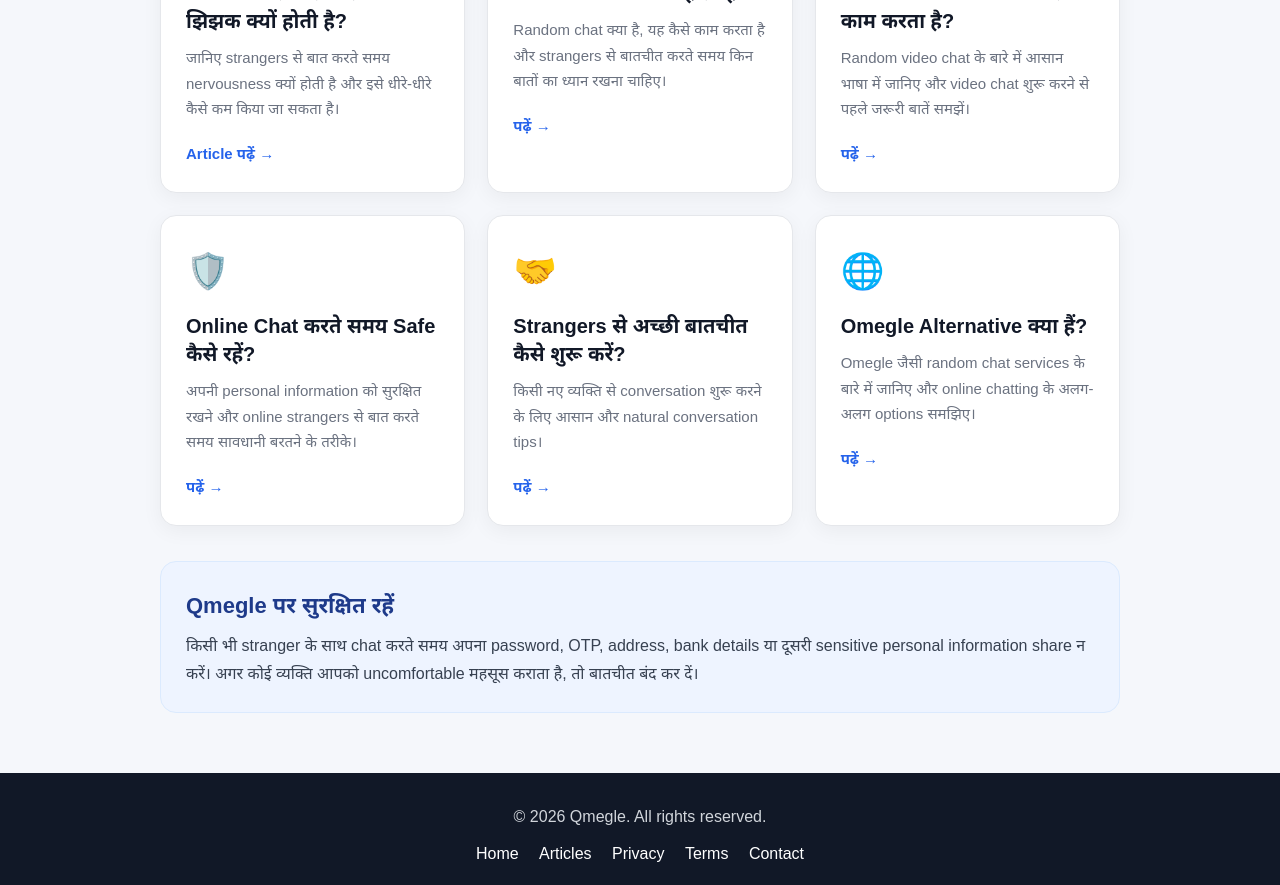
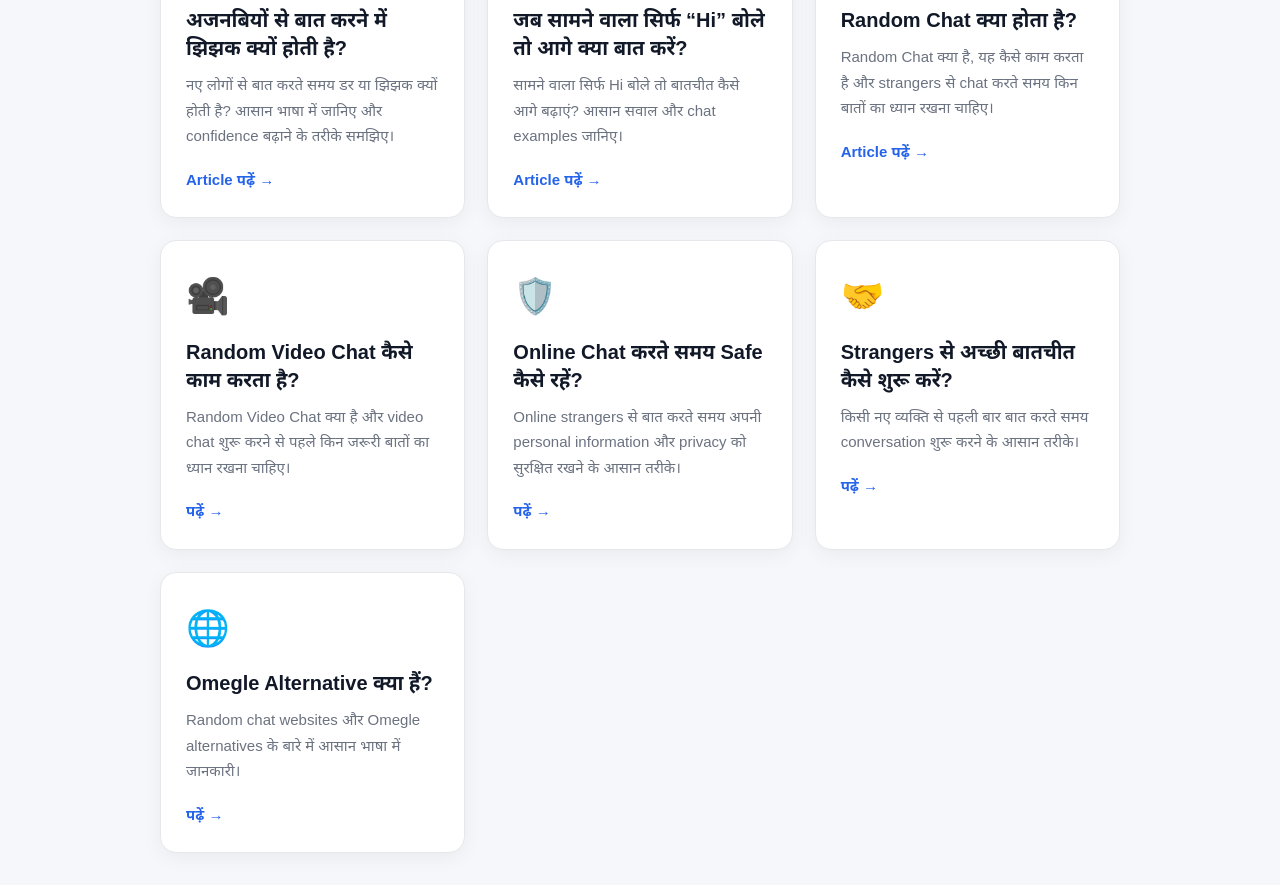
Before and after one commit to gajananbhadange842-cmyk/Qmegle, a website: page articles/index.html in a window 1280 px wide. Shown: the part 495-1380 px from the top of the page. Drawn offline with Linux system fonts and the light colour scheme.

Commit message:
Update index.html

````diff
--- a/articles/index.html
+++ b/articles/index.html
@@ -1,12 +1,10 @@
+```html
 <!DOCTYPE html>
 <html lang="hi">
 <head>
   <meta charset="UTF-8">
 
-  <meta
-    name="viewport"
-    content="width=device-width, initial-scale=1.0"
-  >
+  <meta name="viewport" content="width=device-width, initial-scale=1.0">
 
   <title>
     Qmegle Hindi Articles – Chat, Friendship & Online Safety
@@ -14,7 +12,7 @@
 
   <meta
     name="description"
-    content="Qmegle के Hindi Articles पढ़ें। Random video chat, strangers से बात करना, online friendship और online safety के बारे में आसान जानकारी।"
+    content="Qmegle के Hindi Articles पढ़ें। Random chat, strangers से बात करना, online friendship और online safety के बारे में आसान जानकारी।"
   >
 
   <link
@@ -30,10 +28,7 @@
     }
 
     body {
-      font-family:
-        Arial,
-        "Noto Sans Devanagari",
-        sans-serif;
+      font-family: Arial, "Noto Sans Devanagari", sans-serif;
       background: #f5f7fb;
       color: #222;
       line-height: 1.7;
@@ -113,8 +108,7 @@
 
     .articles-grid {
       display: grid;
-      grid-template-columns:
-        repeat(3, 1fr);
+      grid-template-columns: repeat(3, 1fr);
       gap: 22px;
     }
 
@@ -123,17 +117,13 @@
       border-radius: 16px;
       padding: 25px;
       border: 1px solid #e5e7eb;
-      box-shadow:
-        0 5px 20px rgba(0, 0, 0, 0.05);
-      transition:
-        transform 0.2s ease,
-        box-shadow 0.2s ease;
+      box-shadow: 0 5px 20px rgba(0, 0, 0, 0.05);
+      transition: transform 0.2s ease, box-shadow 0.2s ease;
     }
 
     .article-card:hover {
       transform: translateY(-4px);
-      box-shadow:
-        0 10px 25px rgba(0, 0, 0, 0.09);
+      box-shadow: 0 10px 25px rgba(0, 0, 0, 0.09);
     }
 
     .article-icon {
@@ -200,8 +190,7 @@
 
     @media (max-width: 800px) {
       .articles-grid {
-        grid-template-columns:
-          repeat(2, 1fr);
+        grid-template-columns: repeat(2, 1fr);
       }
 
       .hero h1 {
@@ -254,14 +243,12 @@
   <header>
     <div class="header-inner">
 
-      <a
-        href="/"
-        class="logo"
-      >
+      <a href="/" class="logo">
         Qmegle
       </a>
 
       <nav>
+
         <a href="/">
           Home
         </a>
@@ -269,6 +256,7 @@
         <a href="/articles/">
           Articles
         </a>
+
       </nav>
 
     </div>
@@ -315,8 +303,8 @@
         </h2>
 
         <p>
-          जानिए strangers से बात करते समय nervousness
-          क्यों होती है और इसे धीरे-धीरे कैसे कम किया जा सकता है।
+          नए लोगों से बात करते समय डर या झिझक क्यों होती है?
+          आसान भाषा में जानिए और confidence बढ़ाने के तरीके समझिए।
         </p>
 
         <a
@@ -334,6 +322,33 @@
       <article class="article-card">
 
         <div class="article-icon">
+          👋
+        </div>
+
+        <h2>
+          जब सामने वाला सिर्फ “Hi” बोले तो आगे क्या बात करें?
+        </h2>
+
+        <p>
+          सामने वाला सिर्फ Hi बोले तो बातचीत कैसे आगे बढ़ाएं?
+          आसान सवाल और chat examples जानिए।
+        </p>
+
+        <a
+          href="/articles/hi-ke-baad-kya-baat-kare.html"
+          class="read-more"
+        >
+          Article पढ़ें →
+        </a>
+
+      </article>
+
+
+      <!-- ARTICLE 3 -->
+
+      <article class="article-card">
+
+        <div class="article-icon">
           💬
         </div>
 
@@ -342,21 +357,21 @@
         </h2>
 
         <p>
-          Random chat क्या है, यह कैसे काम करता है और
-          strangers से बातचीत करते समय किन बातों का ध्यान रखना चाहिए।
+          Random Chat क्या है, यह कैसे काम करता है और
+          strangers से chat करते समय किन बातों का ध्यान रखना चाहिए।
         </p>
 
         <a
-          href="/random-text-chat"
+          href="/articles/random-chat-kya-hota-hai.html"
           class="read-more"
         >
-          पढ़ें →
+          Article पढ़ें →
         </a>
 
       </article>
 
 
-      <!-- ARTICLE 3 -->
+      <!-- ARTICLE 4 -->
 
       <article class="article-card">
 
@@ -369,39 +384,12 @@
         </h2>
 
         <p>
-          Random video chat के बारे में आसान भाषा में
-          जानिए और video chat शुरू करने से पहले जरूरी बातें समझें।
+          Random Video Chat क्या है और video chat शुरू करने
+          से पहले किन जरूरी बातों का ध्यान रखना चाहिए।
         </p>
 
         <a
           href="/random-video-chat"
-          class="read-more"
-        >
-          पढ़ें →
-        </a>
-
-      </article>
-
-
-      <!-- ARTICLE 4 -->
-
-      <article class="article-card">
-
-        <div class="article-icon">
-          🛡️
-        </div>
-
-        <h2>
-          Online Chat करते समय Safe कैसे रहें?
-        </h2>
-
-        <p>
-          अपनी personal information को सुरक्षित रखने और
-          online strangers से बात करते समय सावधानी बरतने के तरीके।
-        </p>
-
-        <a
-          href="/free-random-chat"
           class="read-more"
         >
           पढ़ें →
@@ -415,20 +403,20 @@
       <article class="article-card">
 
         <div class="article-icon">
-          🤝
+          🛡️
         </div>
 
         <h2>
-          Strangers से अच्छी बातचीत कैसे शुरू करें?
+          Online Chat करते समय Safe कैसे रहें?
         </h2>
 
         <p>
-          किसी नए व्यक्ति से conversation शुरू करने के लिए
-          आसान और natural conversation tips।
+          Online strangers से बात करते समय अपनी personal
+          information और privacy को सुरक्षित रखने के आसान तरीके।
         </p>
 
         <a
-          href="/chat-with-strangers"
+          href="/free-random-chat"
           class="read-more"
         >
           पढ़ें →
@@ -442,6 +430,33 @@
       <article class="article-card">
 
         <div class="article-icon">
+          🤝
+        </div>
+
+        <h2>
+          Strangers से अच्छी बातचीत कैसे शुरू करें?
+        </h2>
+
+        <p>
+          किसी नए व्यक्ति से पहली बार बात करते समय
+          conversation शुरू करने के आसान तरीके।
+        </p>
+
+        <a
+          href="/chat-with-strangers"
+          class="read-more"
+        >
+          पढ़ें →
+        </a>
+
+      </article>
+
+
+      <!-- ARTICLE 7 -->
+
+      <article class="article-card">
+
+        <div class="article-icon">
           🌐
         </div>
 
@@ -450,8 +465,8 @@
         </h2>
 
         <p>
-          Omegle जैसी random chat services के बारे में
-          जानिए और online chatting के अलग-अलग options समझिए।
+          Random chat websites और Omegle alternatives के बारे में
+          आसान भाषा में जानकारी।
         </p>
 
         <a
@@ -478,7 +493,7 @@
       <p>
         किसी भी stranger के साथ chat करते समय अपना
         password, OTP, address, bank details या दूसरी
-        sensitive personal information share न करें।
+        personal information share न करें।
         अगर कोई व्यक्ति आपको uncomfortable महसूस कराता है,
         तो बातचीत बंद कर दें।
       </p>
@@ -524,3 +539,4 @@
 
 </body>
 </html>
+```
````
